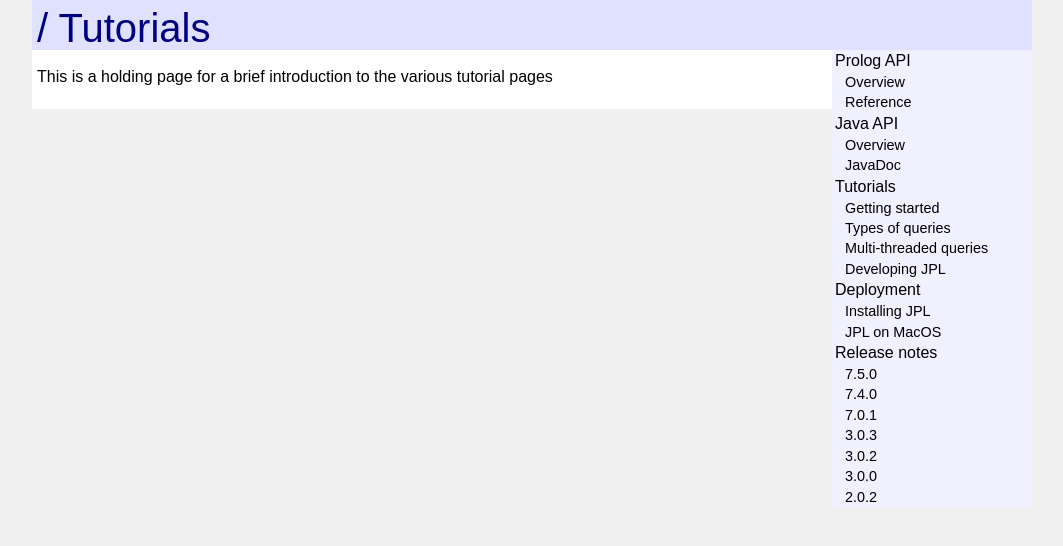
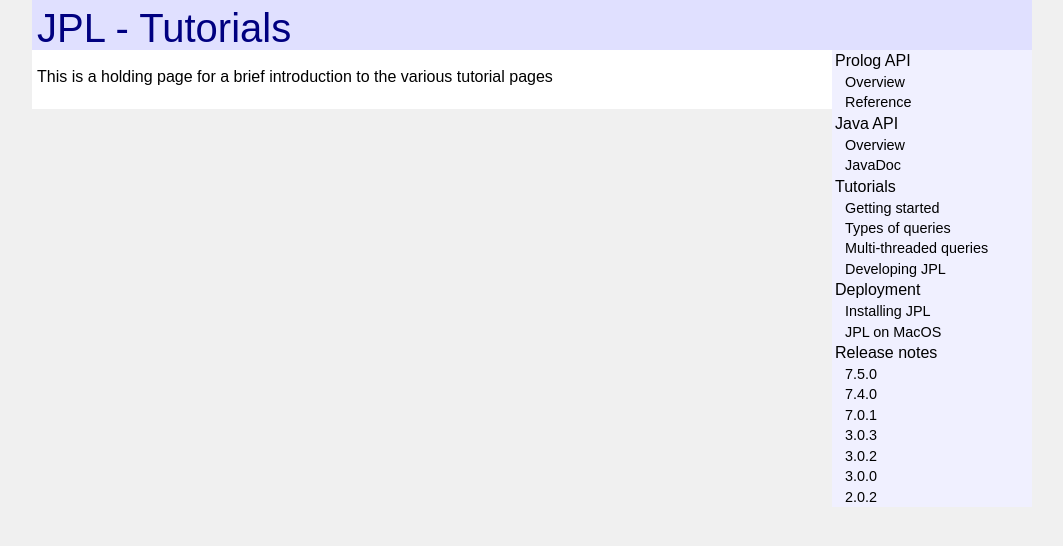
Before and after one commit to anionic/jpl-nav, a Jekyll site: the page built from docs/Tutorial.md, in a window 1280 px wide. Shown: the top 546 px of the page, without its empty margins (108-1171 px from the left). Built offline with Jekyll 4.4.1, drawn with Linux system fonts in a browser that asks for light colours; our own code applies the rules of GitHub Pages for plain Markdown files.

Commit message:
Update Tutorial.md

```diff
--- a/docs/Tutorial.md
+++ b/docs/Tutorial.md
@@ -1,3 +1,3 @@
-# / Tutorials
+# JPL - Tutorials
 
 This is a holding page for a brief introduction to the various tutorial pages
```
